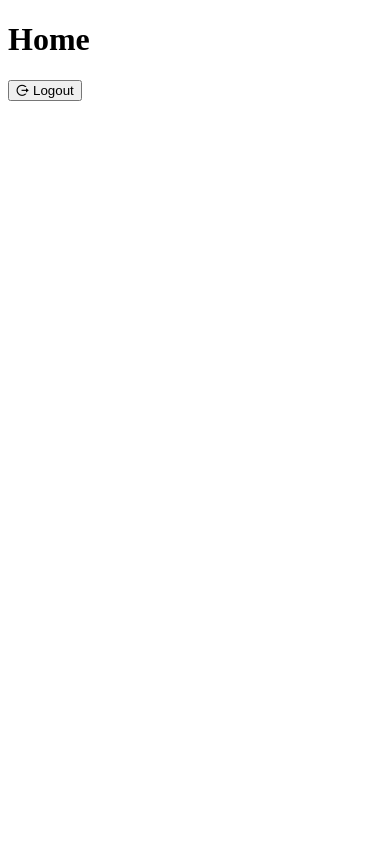
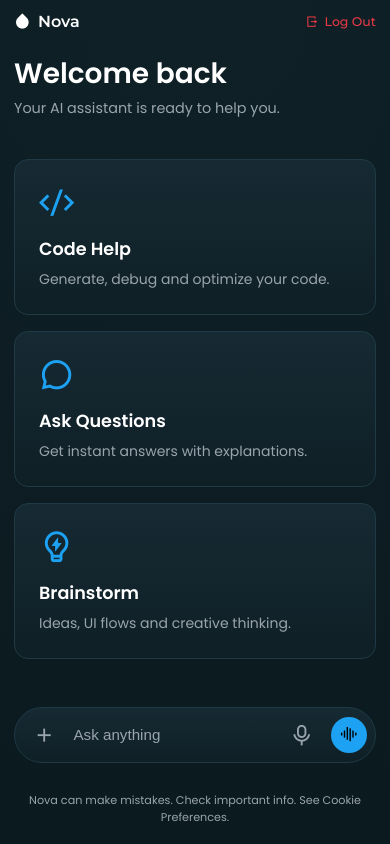
Before and after one commit to workmanishbisht/chatbot-app, a website built with Vite: page src/pages/Home.html in a window 390 px wide. Built offline with nearby package versions, Linux system fonts and the light colour scheme.

Commit message:
updated home

```diff
--- a/src/css/home.css
+++ b/src/css/home.css
@@ -0,0 +1,385 @@
+:root {
+  --bg-primary: #0f2027;
+  --bg-secondary: #0b1a1f;
+  --bg-card: linear-gradient(180deg, #162a33, #0f1f26);
+  --bg-input: #0b1a1f;
+  --text-primary: #ffffff;
+  --text-secondary: #9aa4ad;
+  --accent-primary: #1da1f2;
+  --border-social: #1f3a45;
+  --error-bg: #e63946;
+}
+
+* {
+  box-sizing: border-box;
+  margin: 0;
+  padding: 0;
+}
+
+body {
+  font-family: "Poppins", sans-serif;
+  background: radial-gradient(
+    circle at top,
+    var(--bg-primary),
+    var(--bg-secondary)
+  );
+  min-height: 100vh;
+  color: var(--text-primary);
+  -webkit-font-smoothing: antialiased;
+  -moz-osx-font-smoothing: grayscale;
+}
+
+/* ===== TOP BAR ===== */
+.top-bar {
+  display: flex;
+  justify-content: space-between;
+  align-items: center;
+  padding: 16px 20px;
+  font-family: "Montserrat", sans-serif;
+}
+
+.logo {
+  display: flex;
+  align-items: center;
+  gap: 8px;
+  font-size: 17px;
+  font-weight: 600;
+}
+
+.top-links a {
+  color: var(--text-secondary);
+  text-decoration: none;
+  font-size: 13px;
+  font-weight: 500;
+  display: flex;
+  align-items: center;
+  gap: 6px;
+}
+
+.top-links .highlight {
+  color: var(--error-bg);
+}
+
+/* ===== DASHBOARD ===== */
+.dashboard {
+  max-width: 1280px;
+  margin: 0 auto;
+  padding: 24px 16px;
+}
+
+.welcome-box h1 {
+  font-size: 2.4rem;
+  font-weight: 800;
+  line-height: 1.1;
+}
+
+.welcome-box p {
+  margin-top: 8px;
+  font-size: 0.95rem;
+  color: var(--text-secondary);
+}
+
+/* ===== CARDS ===== */
+.card-grid {
+  margin-top: 2.5rem;
+  display: grid;
+  grid-template-columns: repeat(auto-fit, minmax(260px, 1fr));
+  gap: 1.5rem;
+}
+
+.card {
+  background: var(--bg-card);
+  border: 1px solid var(--border-social);
+  border-radius: 14px;
+  padding: 1.6rem;
+  transition: all 0.3s ease;
+  cursor: pointer;
+}
+
+.card:hover {
+  border-color: var(--accent-primary);
+  transform: translateY(-4px);
+}
+
+.card i {
+  font-size: 2.2rem;
+  color: var(--accent-primary);
+}
+
+.card h3 {
+  margin-top: 0.9rem;
+  font-size: 1.1rem;
+  font-weight: 600;
+}
+
+.card p {
+  margin-top: 0.5rem;
+  font-size: 0.875rem;
+  color: var(--text-secondary);
+  line-height: 1.4;
+}
+
+/* ===== PROMPT ===== */
+.prompt-wrapper {
+  margin-top: 3.5rem;
+  position: relative;
+  max-width: 780px;
+  margin-left: auto;
+  margin-right: auto;
+}
+
+.prompt-box {
+  display: flex;
+  align-items: center;
+  gap: 12px;
+  background: var(--bg-card);
+  padding: 10px 14px;
+  border-radius: 50px;
+  border: 1px solid var(--border-social);
+  transition: all 0.4s ease;
+}
+
+.prompt-box:focus-within {
+  border-color: var(--accent-primary);
+  box-shadow: 0 0 0 3px rgba(29, 161, 242, 0.15);
+}
+
+.prompt-input {
+  flex: 1;
+  border: none;
+  outline: none;
+  font-size: 1rem;
+  background: transparent;
+  color: var(--text-primary);
+  padding: 8px 0;
+}
+
+.prompt-input::placeholder {
+  color: var(--text-secondary);
+}
+
+/* ===== ICON BUTTONS ===== */
+.icon-btn {
+  background: transparent;
+  border: none;
+  cursor: pointer;
+  padding: 6px;
+  border-radius: 8px;
+  transition: all 0.25s ease;
+}
+
+.icon-btn i {
+  font-size: 1.4rem;
+  color: var(--text-secondary);
+}
+
+.icon-btn:hover i {
+  color: var(--accent-primary);
+}
+
+.plus-btn.active i {
+  transform: rotate(45deg) scale(1.1);
+  color: var(--accent-primary);
+}
+
+/* ===== SEND BUTTON ===== */
+.send-btn {
+  background: var(--accent-primary);
+  border: none;
+  width: 38px;
+  height: 38px;
+  border-radius: 50%;
+  display: flex;
+  align-items: center;
+  justify-content: center;
+  cursor: pointer;
+  transition: all 0.3s ease;
+  flex-shrink: 0;
+}
+
+.send-btn:hover {
+  box-shadow: 0 0 20px rgba(29, 161, 242, 0.45);
+}
+
+/* ===== PLUS MENU ===== */
+.plus-menu {
+  position: absolute;
+  bottom: 80px;
+  left: 14px;
+  width: 280px;
+  background: #0b1a1f;
+  border: 1px solid var(--border-social);
+  border-radius: 14px;
+  padding: 8px;
+  opacity: 0;
+  transform: translateY(12px) scale(0.96);
+  pointer-events: none;
+  transition: all 0.35s ease;
+  z-index: 100;
+}
+
+.plus-menu.show {
+  opacity: 1;
+  transform: translateY(0) scale(1);
+  pointer-events: auto;
+}
+
+/* ===== NOTE ===== */
+.prompt-note {
+  margin-top: 1.8rem;
+  text-align: center;
+  font-size: 0.75rem;
+  color: var(--text-secondary);
+}
+
+/* RESPONSIVE DESIGN               */
+
+@media (max-width: 1200px) {
+  .dashboard {
+    padding: 20px 18px;
+  }
+
+  .card-grid {
+    gap: 1.25rem;
+  }
+}
+
+@media (max-width: 992px) {
+  .top-bar {
+    padding: 16px 18px;
+  }
+
+  .welcome-box h1 {
+    font-size: 2.1rem;
+  }
+
+  .card {
+    padding: 1.4rem;
+  }
+}
+
+@media (max-width: 768px) {
+  .top-bar {
+    padding: 14px 16px;
+  }
+
+  .logo {
+    font-size: 16px;
+  }
+
+  .top-links a {
+    font-size: 12.5px;
+  }
+
+  .welcome-box h1 {
+    font-size: 1.9rem;
+  }
+
+  .welcome-box p {
+    font-size: 0.9rem;
+  }
+
+  .card-grid {
+    grid-template-columns: repeat(auto-fit, minmax(240px, 1fr));
+    gap: 1.2rem;
+  }
+
+  .prompt-wrapper {
+    margin-top: 3rem;
+  }
+
+  .prompt-box {
+    padding: 9px 12px;
+    border-radius: 999px;
+  }
+}
+
+@media (max-width: 576px) {
+  .top-bar {
+    padding: 12px 14px;
+    flex-wrap: wrap;
+    gap: 12px;
+  }
+
+  .top-links {
+    margin-left: auto;
+  }
+
+  .dashboard {
+    padding: 16px 14px;
+  }
+
+  .welcome-box h1 {
+    font-size: 1.75rem;
+  }
+
+  .card-grid {
+    grid-template-columns: 1fr;
+    gap: 1rem;
+  }
+
+  .card {
+    padding: 1.5rem;
+  }
+
+  .prompt-input {
+    font-size: 0.95rem;
+  }
+
+  .send-btn {
+    width: 36px;
+    height: 36px;
+  }
+
+  .send-btn i {
+    font-size: 17px;
+  }
+
+  .plus-menu {
+    width: 92%;
+    left: 4%;
+    right: 4%;
+    bottom: 90px;
+  }
+
+  .prompt-note {
+    font-size: 0.7rem;
+    padding: 0 10px;
+  }
+}
+
+@media (max-width: 380px) {
+  .top-bar {
+    padding: 12px 12px;
+  }
+
+  .logo {
+    font-size: 15px;
+  }
+
+  .welcome-box h1 {
+    font-size: 1.55rem;
+  }
+
+  .prompt-box {
+    padding: 8px 10px;
+    gap: 8px;
+  }
+
+  .prompt-input {
+    font-size: 0.92rem;
+  }
+
+  .icon-btn i {
+    font-size: 1.25rem;
+  }
+
+  .send-btn {
+    width: 34px;
+    height: 34px;
+  }
+
+  .send-btn i {
+    font-size: 16px;
+  }
+}
--- a/src/css/style.css
+++ b/src/css/style.css
@@ -34,7 +34,11 @@
 
 body {
   font-family: "Poppins", sans-serif;
-  background: radial-gradient(circle at top, var(--bg-primary), var(--bg-secondary));
+  background: radial-gradient(
+    circle at top,
+    var(--bg-primary),
+    var(--bg-secondary)
+  );
   min-height: 100vh;
   color: var(--text-primary);
 }
@@ -63,12 +67,19 @@ body {
   color: var(--text-secondary);
   text-decoration: none;
   font-size: 14px;
+  font-weight: 500;
+  font-family: "Poppins";
 }
 
 .top-links .highlight {
   color: var(--accent-primary);
   font-weight: 500;
   font-family: "Poppins";
+}
+
+.top-links i{
+  font-size: 20px;
+  margin: 0px 6px;
 }
 
 .container {
@@ -304,10 +315,6 @@ input:-webkit-autofill:active {
   display: block;
   flex-shrink: 0;
 }
-
-
-
-
 
 @media screen and (min-width: 1440px) {
   .login-card {
@@ -561,7 +568,7 @@ input:-webkit-autofill:active {
 }
 
 @media screen and (-webkit-min-device-pixel-ratio: 2),
-screen and (min-resolution: 192dpi) {
+  screen and (min-resolution: 192dpi) {
   .login-card {
     box-shadow: 0 10px 25px rgba(0, 0, 0, 0.6);
   }
--- a/src/pages/Home.html
+++ b/src/pages/Home.html
@@ -2,38 +2,123 @@
 <html lang="en">
   <head>
     <meta charset="UTF-8" />
+    <meta name="viewport" content="width=device-width, initial-scale=1.0" />
     <title>Nova | Home</title>
-    <meta name="viewport" content="width=device-width, initial-scale=1.0" />
     <link rel="icon" type="image/png" href="/src/Assets/FavIcon/favicon.png" />
-    <!-- Fonts -->
+
     <link
       href="https://fonts.googleapis.com/css2?family=Montserrat:wght@400;500;600&family=Poppins:wght@400;500;600&display=swap"
       rel="stylesheet"
     />
-    <!-- remixicon cdn -->
+
     <link
-      href="https://cdn.jsdelivr.net/npm/remixicon@3.5.0/fonts/remixicon.css"
+      href="https://cdn.jsdelivr.net/npm/remixicon@4.3.0/fonts/remixicon.css"
       rel="stylesheet"
     />
-    <!-- toastify cdn -->
-    <link
-      rel="stylesheet"
-      href="https://cdn.jsdelivr.net/npm/toastify-js/src/toastify.min.css"
-    />
-    <!-- main file -->
+
     <link rel="stylesheet" href="../css/home.css" />
   </head>
+  <body>
+    <main>
+      <header class="top-bar">
+        <div class="logo">
+          <i class="ri-drop-fill"></i>
+          <span>Nova</span>
+        </div>
+        <div class="top-links">
+          <a href="#" class="highlight" id="Logout_Btn">
+            <i class="ri-logout-box-r-line"></i> Log Out
+          </a>
+        </div>
+      </header>
 
-  <body>
-    <div class="home-container">
-      <h1>Home</h1>
+      <section class="dashboard">
+        <div class="welcome-box">
+          <h1>Welcome back</h1>
+          <p>Your AI assistant is ready to help you.</p>
+        </div>
 
-      <button class="logout-btn">
-        <i class="ri-logout-circle-r-line"></i>
-        Logout
-      </button>
-    </div>
+        <div class="card-grid">
+          <div class="card">
+            <i class="ri-code-s-slash-line"></i>
+            <h3>Code Help</h3>
+            <p>Generate, debug and optimize your code.</p>
+          </div>
 
+          <div class="card">
+            <i class="ri-chat-3-line"></i>
+            <h3>Ask Questions</h3>
+            <p>Get instant answers with explanations.</p>
+          </div>
+
+          <div class="card">
+            <i class="ri-lightbulb-flash-line"></i>
+            <h3>Brainstorm</h3>
+            <p>Ideas, UI flows and creative thinking.</p>
+          </div>
+        </div>
+
+        <!-- PROMPT -->
+        <div class="prompt-wrapper">
+          <div class="prompt-box">
+            <button class="icon-btn plus-btn" id="plusBtn">
+              <i class="ri-add-line"></i>
+            </button>
+
+            <input
+              type="text"
+              placeholder="Ask anything"
+              class="prompt-input"
+            />
+
+            <button class="icon-btn">
+              <i class="ri-mic-line"></i>
+            </button>
+
+            <button class="send-btn">
+              <i class="ri-voiceprint-line"></i>
+            </button>
+          </div>
+
+          <!-- PLUS MENU -->
+          <div class="plus-menu" id="plusMenu">
+            <div class="menu-item">
+              <i class="ri-image-line"></i>
+              <span>Add photos & files</span>
+            </div>
+            <div class="menu-item">
+              <i class="ri-camera-line"></i>
+              <span>Take photo</span>
+            </div>
+            <div class="menu-divider"></div>
+            <div class="menu-item">
+              <i class="ri-magic-line"></i>
+              <span>Create image</span>
+            </div>
+            <div class="menu-item">
+              <i class="ri-search-line"></i>
+              <span>Deep research</span>
+            </div>
+            <div class="menu-item">
+              <i class="ri-shopping-bag-line"></i>
+              <span>Shopping research</span>
+            </div>
+            <div class="menu-item">
+              <i class="ri-brain-line"></i>
+              <span>Thinking</span>
+            </div>
+          </div>
+
+          <p class="prompt-note">
+            Nova can make mistakes. Check important info. See Cookie
+            Preferences.
+          </p>
+        </div>
+      </section>
+    </main>
+
+    <!-- script link -->
+    <script src="https://cdn.jsdelivr.net/npm/toastify-js"></script>
     <script type="module" src="../js/home.js"></script>
   </body>
 </html>
```
Also changed, not shown: index.html (+68 -32 lines).
